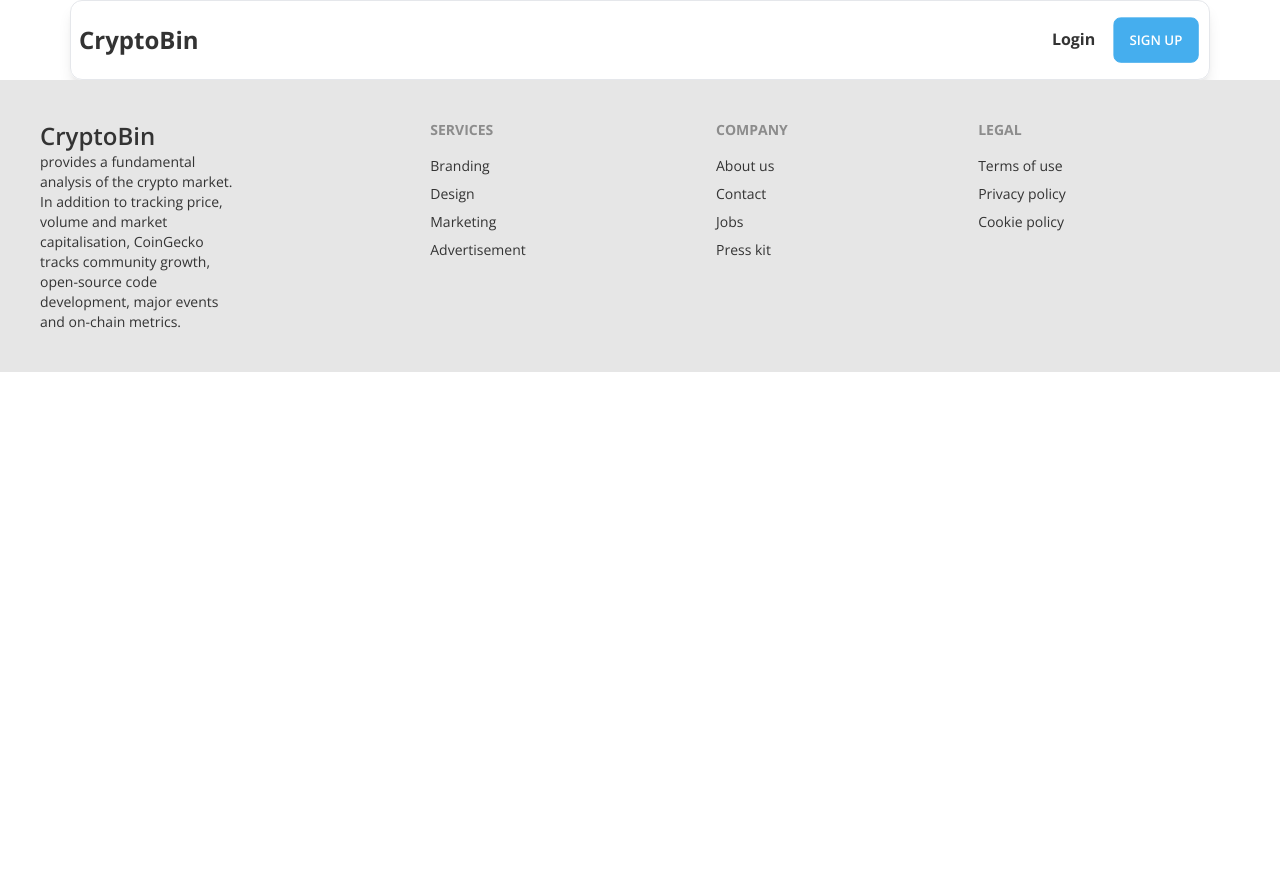
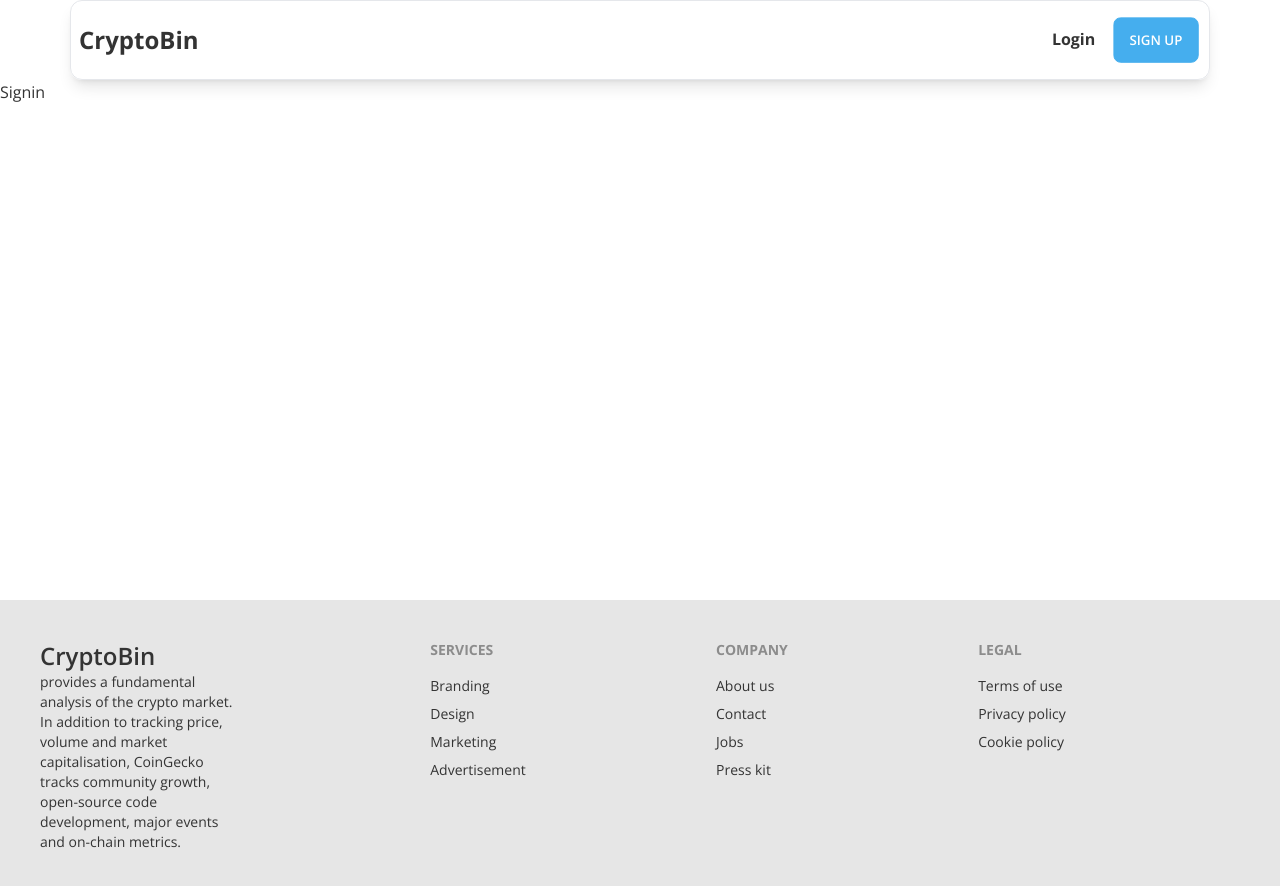
Before and after one commit to kartikpavan/CryptoBin, a React (Vite) app: page /signup in a window 1280 px wide. Shown: the top 886 px of the page. Before the commit the page ends 800 px from the top, so only its background shows below. Built offline with nearby package versions, Linux system fonts and the light colour scheme; no server answers.

Commit message:
Few Ui Changes

```diff
--- a/index.html
+++ b/index.html
@@ -2,9 +2,9 @@
 <html lang="en">
 	<head>
 		<meta charset="UTF-8" />
-    <link rel="icon" type="image/svg+xml" href="/src/favicon.svg" />
+		<link rel="icon" type="image/svg+xml" href="/src/assets/favicon-32x32.png" />
 		<meta name="viewport" content="width=device-width, initial-scale=1.0" />
-    <title>Vite App</title>
+		<title>CryptoBin</title>
 	</head>
 	<body>
 		<div id="root"></div>
--- a/src/App.jsx
+++ b/src/App.jsx
@@ -4,7 +4,7 @@
 import CoinPage from "./components/CoinPage";
 import About from "./pages/About";
 import Home from "./pages/Home";
-import Signin from "./pages/Signin";
+import Signup from "./pages/Signup";
 import Login from "./pages/Login";
 import Account from "./pages/Account";
 
@@ -14,7 +14,7 @@
 const App = () => {
 	const [coins, setCoins] = React.useState([]);
 
-	const url = `https://api.coingecko.com/api/v3/coins/markets?vs_currency=INR&order=market_cap_desc&per_page=20&page=1&sparkline=true`;
+	const url = `https://api.coingecko.com/api/v3/coins/markets?vs_currency=INR&order=market_cap_desc&per_page=30&page=1&sparkline=true`;
 
 	React.useEffect(() => {
 		async function fetchCoinData() {
@@ -31,7 +31,7 @@
 				<Route path="/" element={<Home coins={coins} />} />
 				<Route path="/about" element={<About />} />
 				<Route path="/account" element={<Account />} />
-				<Route path="/signin" element={<Signin />} />
+				<Route path="/signup" element={<Signup />} />
 				<Route path="/login" element={<Login />} />
 				<Route path="/coin/:coinID" element={<CoinPage />}></Route>
 			</Routes>
--- a/src/components/Trending.jsx
+++ b/src/components/Trending.jsx
@@ -1,5 +1,6 @@
 import React from "react";
 import { fetchData } from "../utils/FetchData";
+import { Link } from "react-router-dom";
 
 const Trending = () => {
 	const [trending, setTrending] = React.useState([]);
@@ -9,6 +10,7 @@
 		const getTrendingData = async () => {
 			const data = await fetchData(url);
 			setTrending(data.coins);
+			console.log(data.coins);
 		};
 		getTrendingData();
 	}, []);
@@ -22,11 +24,15 @@
 						return (
 							<div className="rounded-div flex justify-between p-4 hover:scale-105 ease-in-out duration-300">
 								<div className="flex w-full items-center justify-between">
-									<div className="flex items-center gap-4 ">
-										<img src={coin.item.small} alt={coin.item.symbol} />
-										<p className="font-bold ">{coin.item.name.slice(0, 10)}</p>
-										<p>{coin.item.symbol}</p>
-									</div>
+									<Link to={`/coin/${coin.item.id}`}>
+										<div className="flex items-center gap-4 ">
+											<img src={coin.item.small} alt={coin.item.symbol} />
+											<p className="font-bold ">
+												{coin.item.name.slice(0, 10)}
+											</p>
+											<p>{coin.item.symbol}</p>
+										</div>
+									</Link>
 								</div>
 								<div className="flex items-center gap-4">
 									<img
--- a/src/pages/Home.jsx
+++ b/src/pages/Home.jsx
@@ -5,8 +5,8 @@
 const Home = ({ coins }) => {
 	return (
 		<div>
+			<Trending />
 			<CoinSearch coins={coins} />
-			<Trending />
 		</div>
 	);
 };
--- a/src/pages/Signin.jsx
+++ b/src/pages/Signup.jsx
@@ -1,7 +1,7 @@
 import React from "react";
 
 const Signin = () => {
-	return <div>Signin</div>;
+	return <div className="w-full h-[520px]">Signin</div>;
 };
 
 export default Signin;
```
Also changed, not shown: src/assets/favicon-16x16.png (added), src/assets/favicon-32x32.png (added). Lines whose indentation alone changed are shown as unchanged.
